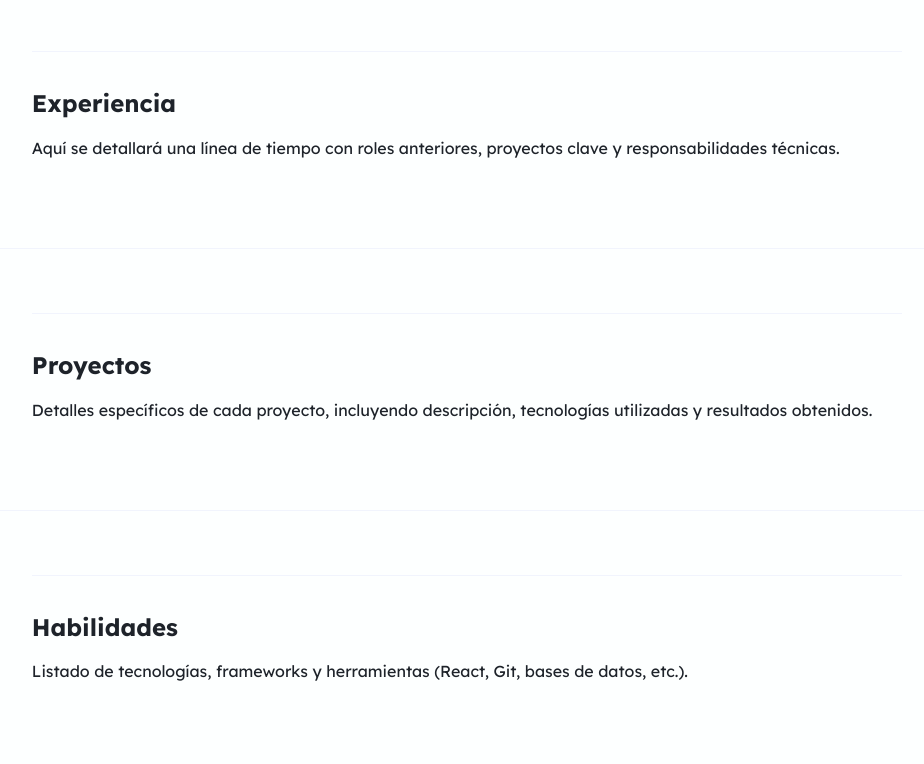
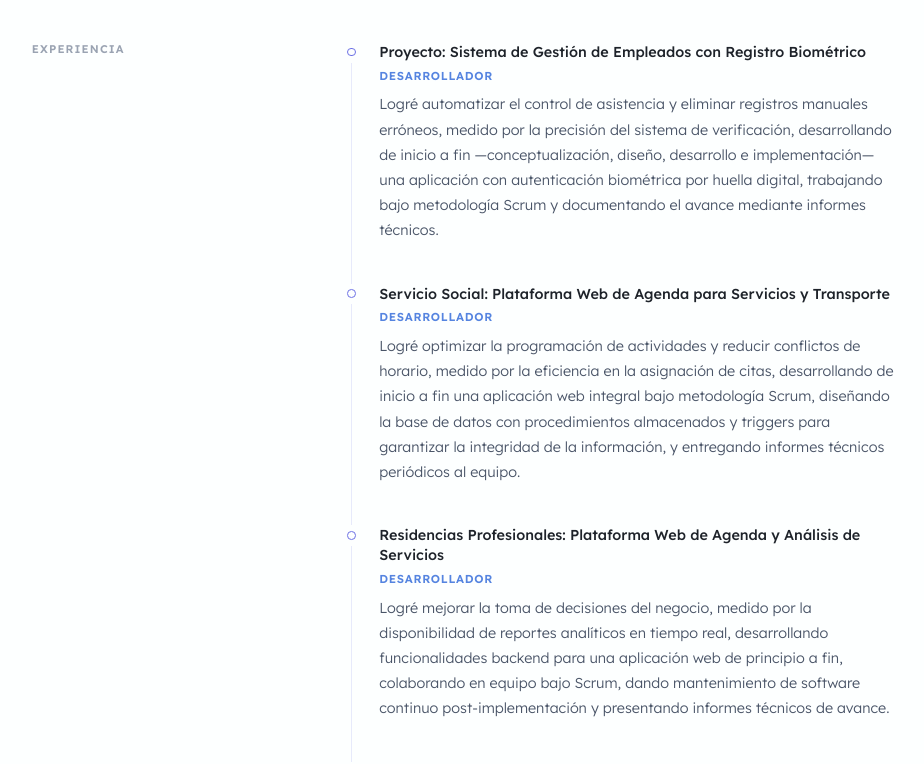
Before and after one commit to AxelR-Kernel/Portafolio-Personal, a React (Vite) app: page / in a window 1280 px wide. Shown: the part 1140-1904 px from the top of the page, without its empty margins (173-1097 px from the left). Built offline with nearby package versions, Linux system fonts and the light colour scheme.

Commit message:
Integracion Exp.

```diff
--- a/src/components/Sections/Experiencia/Experiencia.css
+++ b/src/components/Sections/Experiencia/Experiencia.css
@@ -1,10 +1,157 @@
 /* ============================================================
-   SECCIÓN EXPERIENCIA
+   SECCIÓN EXPERIENCIA — línea de tiempo descendente
+   Mismo patrón de layout que SobreMi.
    Usa variables definidas en index.css (.dark / .light)
    ============================================================ */
 
 .experiencia-section {
+  margin-top: 0;
+  padding-top: 4rem;
   /* Borde superior de separación entre secciones */
-  border-top: 1px solid var(--color-border-subtle);
-  padding-top: 1rem;
+  border-top: 1px solid var(--color-border);
+  /* Padding horizontal alineado con SobreMi */
+  padding-left: calc(100vw - 84%);
+  padding-right: calc(100vw - 84%);
+  padding-bottom: 4rem;
 }
+
+/* Grid 2 columnas: etiqueta | contenido (×2) — igual que SobreMi */
+.experiencia-grid {
+  display: grid;
+  grid-template-columns: 1fr;
+  gap: 2rem;
+}
+
+/* Etiqueta de sección — mismo estilo que sobre-mi-label */
+.experiencia-label {
+  font-size: 0.7rem;
+  font-weight: 600;
+  letter-spacing: 0.1em;
+  text-transform: uppercase;
+  /* Texto silenciado */
+  color: var(--color-text-muted);
+  margin: 0;
+}
+
+/* Columna de contenido */
+.experiencia-content {
+  display: flex;
+  flex-direction: column;
+}
+
+/* ============================================================
+   LÍNEA DE TIEMPO
+   ============================================================ */
+
+/* Lista sin estilo por defecto */
+.exp-timeline {
+  list-style: none;
+  margin: 0;
+  padding: 0;
+  display: flex;
+  flex-direction: column;
+}
+
+/* Cada ítem de la línea de tiempo */
+.exp-item {
+  display: flex;
+  gap: 1.25rem;
+  /* Sin margen extra — el conector llena el espacio entre ítems */
+}
+
+/* Columna de la línea vertical (nodo + conector) */
+.exp-line-col {
+  display: flex;
+  flex-direction: column;
+  align-items: center;
+  /* Ancho fijo para alinear con el contenido */
+  flex-shrink: 0;
+  width: 1rem;
+}
+
+/* Nodo circular en la línea de tiempo */
+.exp-node {
+  width: 0.55rem;
+  height: 0.55rem;
+  border-radius: 50%;
+  /* Borde con color primario — índigo */
+  border: 1.5px solid var(--color-primary);
+  /* Relleno con fondo de superficie para simular "hueco" */
+  background-color: var(--color-bg-primary);
+  flex-shrink: 0;
+  /* Alineado con la primera línea del título */
+  margin-top: 0.35rem;
+}
+
+/* Línea vertical que conecta nodos consecutivos */
+.exp-connector {
+  flex: 1;
+  width: 1px;
+  /* Borde sutil del tema */
+  background-color: var(--color-border);
+  margin-top: 0.4rem;
+  margin-bottom: 0;
+  /* Mínimo para que la línea siempre sea visible */
+  min-height: 1.5rem;
+}
+
+/* Cuerpo de texto del ítem */
+.exp-body {
+  display: flex;
+  flex-direction: column;
+  gap: 0.35rem;
+  padding-bottom: 2.5rem;
+}
+
+/* Último ítem sin padding inferior extra */
+.exp-item:last-child .exp-body {
+  padding-bottom: 0;
+}
+
+/* Título del proyecto / experiencia */
+.exp-titulo {
+  font-size: 0.9rem;
+  font-weight: 500;
+  /* Texto principal del tema */
+  color: var(--color-text-primary);
+  margin: 0;
+  line-height: 1.4;
+}
+
+/* Rol / cargo */
+.exp-rol {
+  font-size: 0.72rem;
+  font-weight: 600;
+  letter-spacing: 0.06em;
+  text-transform: uppercase;
+  /* Acento azul del tema */
+  color: var(--color-accent-blue);
+}
+
+/* Descripción del logro */
+.exp-descripcion {
+  font-size: 0.9rem;
+  font-weight: 300;
+  line-height: 1.75;
+  /* Texto secundario */
+  color: var(--color-text-secondary);
+  margin: 0.25rem 0 0;
+}
+
+/* ============================================================
+   RESPONSIVE
+   ============================================================ */
+
+@media (min-width: 768px) {
+  .experiencia-grid {
+    grid-template-columns: 1fr 2fr;
+    gap: 2rem;
+  }
+}
+
+@media (max-width: 640px) {
+  .experiencia-section {
+    padding-left: 1.5rem;
+    padding-right: 1.5rem;
+  }
+}
--- a/src/components/Sections/Experiencia/Experiencia.jsx
+++ b/src/components/Sections/Experiencia/Experiencia.jsx
@@ -1,17 +1,84 @@
 import "./Experiencia.css";
-import SecondLayout from "../../SeconLayout";
+
+// Datos de la línea de tiempo — separados del JSX para facilitar edición futura
+const experiencias = [
+  {
+    id: 1,
+    titulo: "Proyecto: Sistema de Gestión de Empleados con Registro Biométrico",
+    rol: "Desarrollador",
+    descripcion:
+      "Logré automatizar el control de asistencia y eliminar registros manuales erróneos, medido por la precisión del sistema de verificación, desarrollando de inicio a fin —conceptualización, diseño, desarrollo e implementación— una aplicación con autenticación biométrica por huella digital, trabajando bajo metodología Scrum y documentando el avance mediante informes técnicos.",
+  },
+  {
+    id: 2,
+    titulo: "Servicio Social: Plataforma Web de Agenda para Servicios y Transporte",
+    rol: "Desarrollador",
+    descripcion:
+      "Logré optimizar la programación de actividades y reducir conflictos de horario, medido por la eficiencia en la asignación de citas, desarrollando de inicio a fin una aplicación web integral bajo metodología Scrum, diseñando la base de datos con procedimientos almacenados y triggers para garantizar la integridad de la información, y entregando informes técnicos periódicos al equipo.",
+  },
+  {
+    id: 3,
+    titulo: "Residencias Profesionales: Plataforma Web de Agenda y Análisis de Servicios",
+    rol: "Desarrollador",
+    descripcion:
+      "Logré mejorar la toma de decisiones del negocio, medido por la disponibilidad de reportes analíticos en tiempo real, desarrollando funcionalidades backend para una aplicación web de principio a fin, colaborando en equipo bajo Scrum, dando mantenimiento de software continuo post-implementación y presentando informes técnicos de avance.",
+  },
+  {
+    id: 4,
+    titulo: "Proyectos Personales — Infraestructura y Acceso Remoto",
+    rol: "Desarrollador",
+    descripcion:
+      "Logré habilitar acceso remoto seguro a archivos, medido por la disponibilidad continua del servicio, implementando y configurando un servidor NAS con Ubuntu Server, protocolos SSH y transferencia segura SFTP.",
+  },
+  {
+    id: 5,
+    titulo: "Hackathons y Competencias Tecnológicas",
+    rol: "Participante",
+    descripcion:
+      "Participé en el Rally Latinoamericano de Innovación 2024 y en Hackathon Hack4Edu (5ª edición), colaborando en equipo bajo presión de tiempo para desarrollar soluciones tecnológicas funcionales en formato de competencia (certificados obtenidos).",
+  },
+];
 
 const Experiencia = () => {
   return (
-    <SecondLayout>
-      <section id="experiencia" className="experiencia-section">
-        <h2 className="section-title">Experiencia</h2>
-        <p className="section-description">
-          Aquí se detallará una línea de tiempo con roles anteriores, proyectos
-          clave y responsabilidades técnicas.
-        </p>
-      </section>
-    </SecondLayout>
+    <section id="experiencia" className="experiencia-section">
+      <div className="experiencia-grid">
+
+        {/* Columna izquierda — etiqueta de sección */}
+        <div className="experiencia-label-col">
+          <h2 className="experiencia-label">Experiencia</h2>
+        </div>
+
+        {/* Columna derecha — línea de tiempo */}
+        <div className="experiencia-content">
+          <ol className="exp-timeline">
+            {experiencias.map((item, index) => (
+              <li key={item.id} className="exp-item">
+
+                {/* Línea vertical + nodo */}
+                <div className="exp-line-col" aria-hidden="true">
+                  {/* Nodo circular */}
+                  <div className="exp-node" />
+                  {/* Línea descendente — no se renderiza en el último ítem */}
+                  {index < experiencias.length - 1 && (
+                    <div className="exp-connector" />
+                  )}
+                </div>
+
+                {/* Contenido del ítem */}
+                <div className="exp-body">
+                  <h3 className="exp-titulo">{item.titulo}</h3>
+                  <span className="exp-rol">{item.rol}</span>
+                  <p className="exp-descripcion">{item.descripcion}</p>
+                </div>
+
+              </li>
+            ))}
+          </ol>
+        </div>
+
+      </div>
+    </section>
   );
 };
 
```
